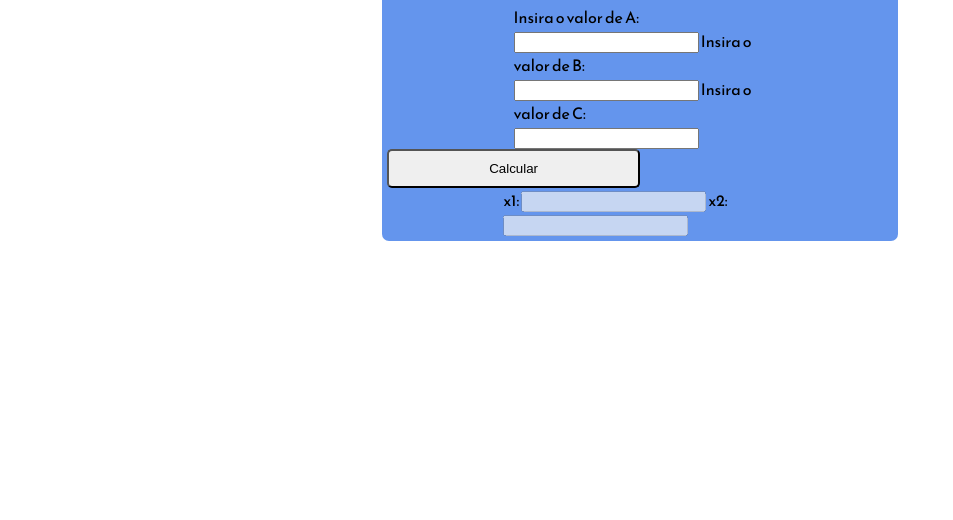
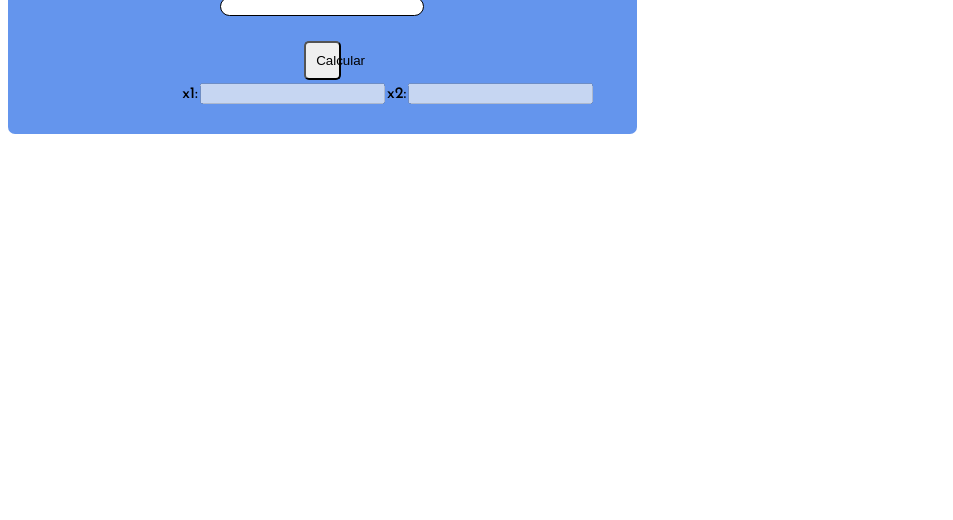
Before and after one commit to mariagerotti/bhaskara, a plain HTML site: page index.html in a window 1280 px wide. Shown: the part 280-800 px from the top of the page, without its empty margins (0-953 px from the left). Drawn offline with Linux system fonts and the light colour scheme.

Commit message:
alteração código

```diff
--- a/index.html
+++ b/index.html
@@ -13,13 +13,13 @@
         <h1>Calcule bhaskara</h1>
         <section class="valores">
             Insira o valor de A:
-            <input type="number" id="valorA">
+            <input type="number" id="valorA" class="entrada">
 
             Insira o valor de B:
-            <input type="number" id="valorB">
+            <input type="number" id="valorB" class="entrada">
 
             Insira o valor de C:
-            <input type="number" id="valorC">
+            <input type="number" id="valorC" class="entrada">
         </section>
 
         <section>
--- a/style.css
+++ b/style.css
@@ -9,13 +9,14 @@ h1{
 }
 
 main{
-    width: 40%;
-    margin-top: 15%;
-    margin-left: auto;
-    margin-right: auto;
+    width: 45%;
+    padding: 30px;
+    text-align: center;
+    display: flex;
+    flex-direction: column;
+    align-items: center;
     background-color: cornflowerblue;
     border-radius: 7px;
-    padding: 5px;
 }
 
 .valores, #btnCalcular{
@@ -36,3 +37,12 @@ button{
 h1:hover{
     text-decoration:underline;
 }
+
+.entrada{
+    width: 65%;
+    height: 35%;
+    border-radius: 17px;
+    border: 0.5px solid;
+    padding-left: 15px;
+    margin-bottom: 25px;
+}
```
